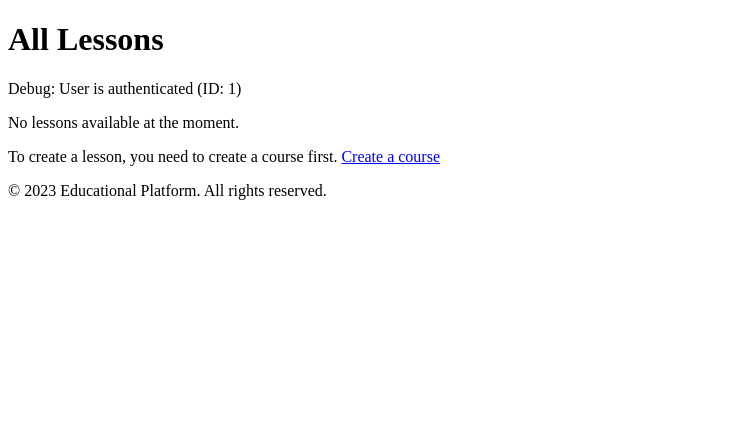
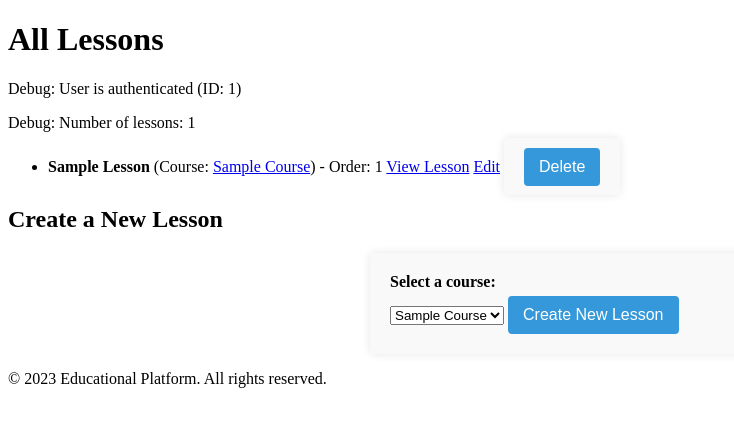
Before and after one commit to Techcolca/EduPlatformReact, a Flask app: page /lessons in a window 1280 px wide. Shown: the part 98-525 px from the top of the page, without its empty margins (0-734 px from the left). Run offline with Flask 3, Linux system fonts and the light colour scheme; a user stored in the database is signed in; data comes from the database, SQL or seed files in the repository.

Commit message:
Agent step completed: Investigate and fix the Internal Server Error in the lessons route

```diff
--- a/app.py
+++ b/app.py
@@ -7,7 +7,7 @@ from flask_login import LoginManager
 from flask_migrate import Migrate
 import logging
 
-logging.basicConfig(level=logging.DEBUG)
+logging.basicConfig(level=logging.INFO)
 
 class Base(DeclarativeBase):
     pass
@@ -42,8 +42,8 @@ def load_user(user_id):
     from models import User
     return User.query.get(int(user_id))
 
-def create_test_user():
-    from models import User
+def create_test_data():
+    from models import User, Course, Lesson
     from werkzeug.security import generate_password_hash
 
     test_user = User.query.filter_by(email='test@example.com').first()
@@ -56,18 +56,42 @@ def create_test_user():
             preferred_subjects='Unit Tests'
         )
         db.session.add(test_user)
-        try:
-            db.session.commit()
-            logging.debug(f"Test user created: {test_user}")
-        except Exception as e:
-            db.session.rollback()
-            logging.error(f"Error creating test user: {str(e)}")
+        db.session.commit()
+        logging.info(f"Test user created: {test_user}")
+
+    test_course = Course.query.filter_by(title='Sample Course').first()
+    if not test_course:
+        test_course = Course(
+            title='Sample Course',
+            description='This is a sample course for testing purposes.',
+            level='Beginner',
+            prerequisites='None',
+            learning_outcomes='Understanding of sample courses',
+            is_template=False,
+            is_approved=True,
+            instructor_id=test_user.id
+        )
+        db.session.add(test_course)
+        db.session.commit()
+        logging.info(f"Test course created: {test_course}")
+
+    test_lesson = Lesson.query.filter_by(title='Sample Lesson').first()
+    if not test_lesson:
+        test_lesson = Lesson(
+            title='Sample Lesson',
+            content='This is the content of the sample lesson.',
+            order=1,
+            course_id=test_course.id
+        )
+        db.session.add(test_lesson)
+        db.session.commit()
+        logging.info(f"Test lesson created: {test_lesson}")
 
 with app.app_context():
     # Import models and create tables
     import models
     db.create_all()
-    create_test_user()
+    create_test_data()
 
 # Import and register routes
 from routes import register, login, logout, home, about, list_courses, course_details, list_lessons, create_course
--- a/routes.py
+++ b/routes.py
@@ -3,21 +3,67 @@ from flask_login import login_user, login_required, logout_user, current_user
 from werkzeug.security import check_password_hash
 from app import app, db
 from models import User, Course, Lesson
-from forms import TeacherRegistrationForm, LoginForm, CourseCreationForm, CourseUpdateForm, CourseApprovalForm
+from forms import TeacherRegistrationForm, LoginForm, CourseCreationForm, CourseUpdateForm, CourseApprovalForm, LessonForm
 
 @app.route('/')
 def home():
-    courses = Course.query.filter_by(is_approved=True).all()
+    courses = Course.query.all()
     return render_template('home.html', courses=courses)
 
 @app.route('/about')
 def about():
     return render_template('about.html')
 
+@app.route('/register', methods=['GET', 'POST'])
+def register():
+    form = TeacherRegistrationForm()
+    if form.validate_on_submit():
+        existing_user = User.query.filter_by(email=form.email.data).first()
+        if existing_user:
+            flash('Email already registered.', 'error')
+            return redirect(url_for('register'))
+
+        user = User(username=form.name.data, email=form.email.data)
+        user.set_password(form.password.data)
+        user.areas_of_expertise = form.areas_of_expertise.data
+        user.preferred_subjects = form.preferred_subjects.data
+
+        db.session.add(user)
+        db.session.commit()
+
+        flash('Congratulations, you are now a registered teacher!', 'success')
+        return redirect(url_for('login'))
+    return render_template('register.html', title='Register', form=form)
+
+@app.route('/login', methods=['GET', 'POST'])
+def login():
+    form = LoginForm()
+    if form.validate_on_submit():
+        user = User.query.filter_by(email=form.email.data).first()
+        if user and check_password_hash(user.password_hash, form.password.data):
+            login_user(user)
+            flash('Logged in successfully.', 'success')
+            return redirect(url_for('home'))
+        else:
+            flash('Invalid email or password', 'error')
+    return render_template('login.html', title='Login', form=form)
+
+@app.route('/logout')
+@login_required
+def logout():
+    logout_user()
+    flash('Logged out successfully.', 'success')
+    return redirect(url_for('home'))
+
 @app.route('/courses')
 def list_courses():
     courses = Course.query.all()
     return render_template('list_courses.html', courses=courses)
+
+@app.route('/course/<int:course_id>')
+def course_details(course_id):
+    course = Course.query.get_or_404(course_id)
+    return render_template('course_details.html', course=course)
 
 @app.route('/create_course', methods=['GET', 'POST'])
 @login_required
@@ -39,34 +85,6 @@ def create_course():
         return redirect(url_for('course_details', course_id=new_course.id))
     return render_template('create_course.html', form=form)
 
-@app.route('/login', methods=['GET', 'POST'])
-def login():
-    if current_user.is_authenticated:
-        return redirect(url_for('home'))
-    form = LoginForm()
-    if form.validate_on_submit():
-        user = User.query.filter_by(email=form.email.data).first()
-        if user and check_password_hash(user.password_hash, form.password.data):
-            login_user(user)
-            flash('Logged in successfully.', 'success')
-            next_page = request.args.get('next')
-            return redirect(next_page or url_for('home'))
-        else:
-            flash('Invalid email or password', 'error')
-    return render_template('login.html', form=form)
-
-@app.route('/logout')
-@login_required
-def logout():
-    logout_user()
-    flash('Logged out successfully.', 'success')
-    return redirect(url_for('home'))
-
-@app.route('/course/<int:course_id>')
-def course_details(course_id):
-    course = Course.query.get_or_404(course_id)
-    return render_template('course_details.html', course=course)
-
 @app.route('/course/<int:course_id>/edit', methods=['GET', 'POST'])
 @login_required
 def edit_course(course_id):
@@ -81,7 +99,6 @@ def edit_course(course_id):
         db.session.commit()
         flash('Course updated successfully!', 'success')
         return redirect(url_for('course_details', course_id=course_id))
-
     return render_template('edit_course.html', form=form, course=course)
 
 @app.route('/course/<int:course_id>/delete', methods=['POST'])
@@ -97,24 +114,85 @@ def delete_course(course_id):
     flash('Course deleted successfully!', 'success')
     return redirect(url_for('list_courses'))
 
+@app.route('/course/<int:course_id>/approve', methods=['GET', 'POST'])
+@login_required
+def approve_course(course_id):
+    if not current_user.is_admin:
+        flash('You do not have permission to approve courses.', 'error')
+        return redirect(url_for('course_details', course_id=course_id))
+
+    course = Course.query.get_or_404(course_id)
+    form = CourseApprovalForm(obj=course)
+
+    if form.validate_on_submit():
+        course.is_approved = form.is_approved.data
+        db.session.commit()
+        flash('Course approval status updated.', 'success')
+        return redirect(url_for('course_details', course_id=course_id))
+
+    return render_template('approve_course.html', form=form, course=course)
+
 @app.route('/lessons')
 def list_lessons():
     lessons = Lesson.query.all()
     courses = {course.id: course for course in Course.query.all()}
     return render_template('list_lessons.html', lessons=lessons, courses=courses)
 
-@app.route('/register', methods=['GET', 'POST'])
-def register():
-    if current_user.is_authenticated:
-        return redirect(url_for('home'))
-    form = TeacherRegistrationForm()
+@app.route('/course/<int:course_id>/create_lesson', methods=['GET', 'POST'])
+@login_required
+def create_lesson(course_id):
+    course = Course.query.get_or_404(course_id)
+    if course.instructor_id != current_user.id and not current_user.is_admin:
+        flash('You do not have permission to create lessons for this course.', 'error')
+        return redirect(url_for('course_details', course_id=course_id))
+
+    form = LessonForm()
     if form.validate_on_submit():
-        user = User(username=form.name.data, email=form.email.data)
-        user.set_password(form.password.data)
-        user.areas_of_expertise = form.areas_of_expertise.data
-        user.preferred_subjects = form.preferred_subjects.data
-        db.session.add(user)
+        new_lesson = Lesson(
+            title=form.title.data,
+            content=form.content.data,
+            order=form.order.data,
+            course_id=course_id
+        )
+        db.session.add(new_lesson)
         db.session.commit()
-        flash('Congratulations, you are now a registered teacher!', 'success')
-        return redirect(url_for('login'))
-    return render_template('register.html', title='Register', form=form)
+        flash('Lesson created successfully!', 'success')
+        return redirect(url_for('course_details', course_id=course_id))
+    return render_template('create_lesson.html', form=form, course=course)
+
+@app.route('/course/<int:course_id>/lesson/<int:lesson_id>/edit', methods=['GET', 'POST'])
+@login_required
+def edit_lesson(course_id, lesson_id):
+    lesson = Lesson.query.get_or_404(lesson_id)
+    course = Course.query.get_or_404(course_id)
+    if course.instructor_id != current_user.id and not current_user.is_admin:
+        flash('You do not have permission to edit this lesson.', 'error')
+        return redirect(url_for('course_details', course_id=course_id))
+
+    form = LessonForm(obj=lesson)
+    if form.validate_on_submit():
+        form.populate_obj(lesson)
+        db.session.commit()
+        flash('Lesson updated successfully!', 'success')
+        return redirect(url_for('course_details', course_id=course_id))
+    return render_template('edit_lesson.html', form=form, course=course, lesson=lesson)
+
+@app.route('/course/<int:course_id>/lesson/<int:lesson_id>/delete', methods=['POST'])
+@login_required
+def delete_lesson(course_id, lesson_id):
+    lesson = Lesson.query.get_or_404(lesson_id)
+    course = Course.query.get_or_404(course_id)
+    if course.instructor_id != current_user.id and not current_user.is_admin:
+        flash('You do not have permission to delete this lesson.', 'error')
+        return redirect(url_for('course_details', course_id=course_id))
+
+    db.session.delete(lesson)
+    db.session.commit()
+    flash('Lesson deleted successfully!', 'success')
+    return redirect(url_for('course_details', course_id=course_id))
+
+@app.route('/course/<int:course_id>/lesson/<int:lesson_id>')
+def lesson_details(course_id, lesson_id):
+    lesson = Lesson.query.get_or_404(lesson_id)
+    course = Course.query.get_or_404(course_id)
+    return render_template('lesson_details.html', lesson=lesson, course=course)
--- a/templates/list_lessons.html
+++ b/templates/list_lessons.html
@@ -36,11 +36,11 @@
     {% if current_user.is_authenticated %}
         {% if courses %}
             <h2>Create a New Lesson</h2>
-            <form method="GET" action="{{ url_for('create_lesson', course_id=0) }}">
+            <form method="GET" action="{{ url_for('create_lesson', course_id=courses|first) }}">
                 <label for="course_select">Select a course:</label>
                 <select name="course_id" id="course_select">
-                    {% for course in courses.values() %}
-                        <option value="{{ course.id }}">{{ course.title }}</option>
+                    {% for course_id, course in courses.items() %}
+                        <option value="{{ course_id }}">{{ course.title }}</option>
                     {% endfor %}
                 </select>
                 <input type="submit" value="Create New Lesson" class="btn btn-primary">
```
